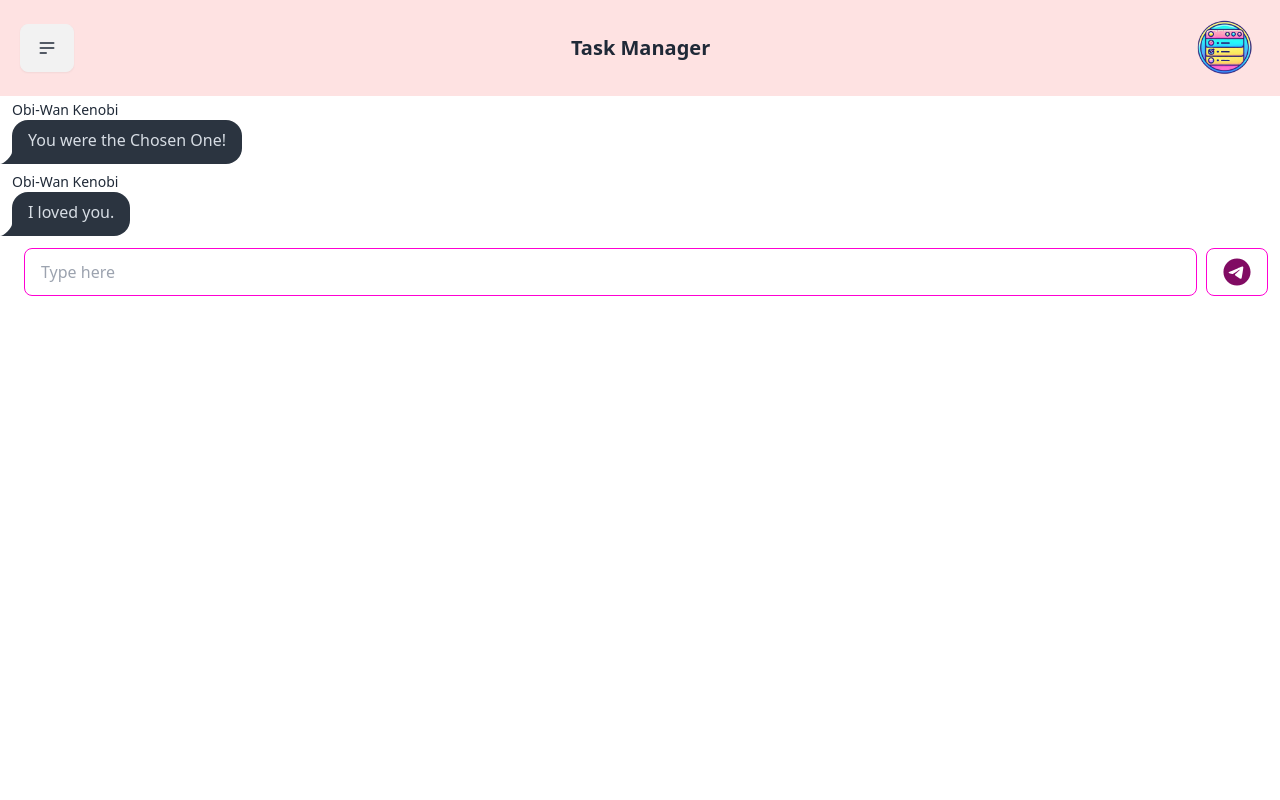
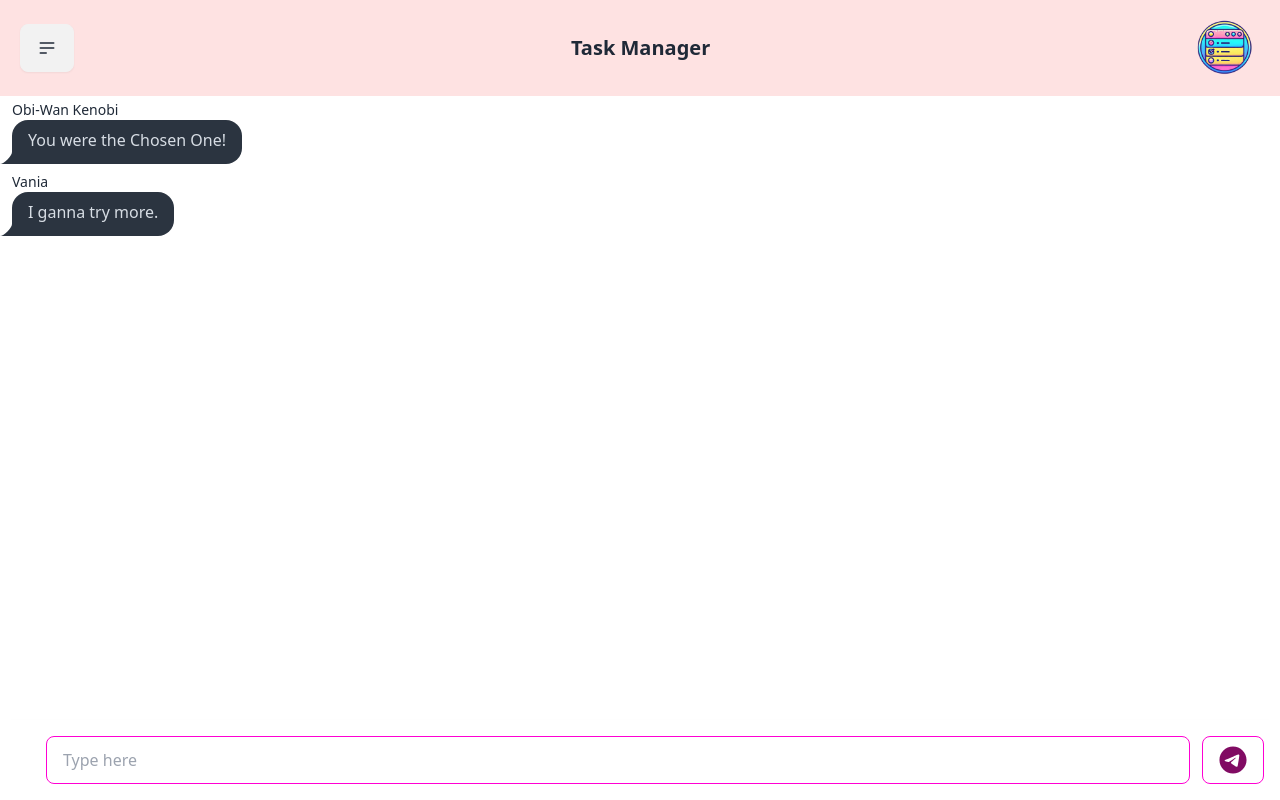
Before and after one commit to NullPointerExceptionNIT/ProjectManager, a React app in the folder frontend/: page /ChatBox in a window 1280 px wide. Built offline with nearby package versions, Linux system fonts and the light colour scheme; the HTML template or start-up script is replaced by a standard one.

Commit message:
chat completed

```diff
--- a/frontend/src/ChatBox.jsx
+++ b/frontend/src/ChatBox.jsx
@@ -14,21 +14,20 @@
                 </div>
                 <div className="chat chat-start">
                     <div className="chat-header">
-                        Obi-Wan Kenobi
+                        Vania
                     </div>
-                    <div className="chat-bubble">I loved you.</div>
+                    <div className="chat-bubble">I ganna try more.</div>
                 </div>
             </div>
-            <div className="flex justify-between">
+            <div className="fixed bottom-0 left-0 right-0 flex justify-end items-end p-4 bg-white shadow-lg">
                 <input
                     type="text"
                     placeholder="Type here"
-                    className="input input-bordered input-secondary w-11/12 ml-6 mt-2" />
-                <button className="btn btn-outline btn-secondary mt-2 mr-3 border-">
+                    className="input input-bordered input-secondary w-11/12 ml-6" />
+                <button className="btn btn-outline btn-secondary ml-3 border-">
                     <span class="[&>svg]:h-7 [&>svg]:w-7 [&>svg]:fill-[#810b63]">
                         <svg xmlns="http://www.w3.org/2000/svg" viewBox="0 0 496 512">
-                            <path
-                                d="M248 8C111 8 0 119 0 256S111 504 248 504 496 393 496 256 385 8 248 8zM363 176.7c-3.7 39.2-19.9 134.4-28.1 178.3-3.5 18.6-10.3 24.8-16.9 25.4-14.4 1.3-25.3-9.5-39.3-18.7-21.8-14.3-34.2-23.2-55.3-37.2-24.5-16.1-8.6-25 5.3-39.5 3.7-3.8 67.1-61.5 68.3-66.7 .2-.7 .3-3.1-1.2-4.4s-3.6-.8-5.1-.5q-3.3 .7-104.6 69.1-14.8 10.2-26.9 9.9c-8.9-.2-25.9-5-38.6-9.1-15.5-5-27.9-7.7-26.8-16.3q.8-6.7 18.5-13.7 108.4-47.2 144.6-62.3c68.9-28.6 83.2-33.6 92.5-33.8 2.1 0 6.6 .5 9.6 2.9a10.5 10.5 0 0 1 3.5 6.7A43.8 43.8 0 0 1 363 176.7z" />
+                            <path d="M248 8C111 8 0 119 0 256S111 504 248 504 496 393 496 256 385 8 248 8zM363 176.7c-3.7 39.2-19.9 134.4-28.1 178.3-3.5 18.6-10.3 24.8-16.9 25.4-14.4 1.3-25.3-9.5-39.3-18.7-21.8-14.3-34.2-23.2-55.3-37.2-24.5-16.1-8.6-25 5.3-39.5 3.7-3.8 67.1-61.5 68.3-66.7 .2-.7 .3-3.1-1.2-4.4s-3.6-.8-5.1-.5q-3.3 .7-104.6 69.1-14.8 10.2-26.9 9.9c-8.9-.2-25.9-5-38.6-9.1-15.5-5-27.9-7.7-26.8-16.3q.8-6.7 18.5-13.7 108.4-47.2 144.6-62.3c68.9-28.6 83.2-33.6 92.5-33.8 2.1 0 6.6 .5 9.6 2.9a10.5 10.5 0 0 1 3.5 6.7A43.8 43.8 0 0 1 363 176.7z" />
                         </svg>
                     </span>
                 </button>
```
